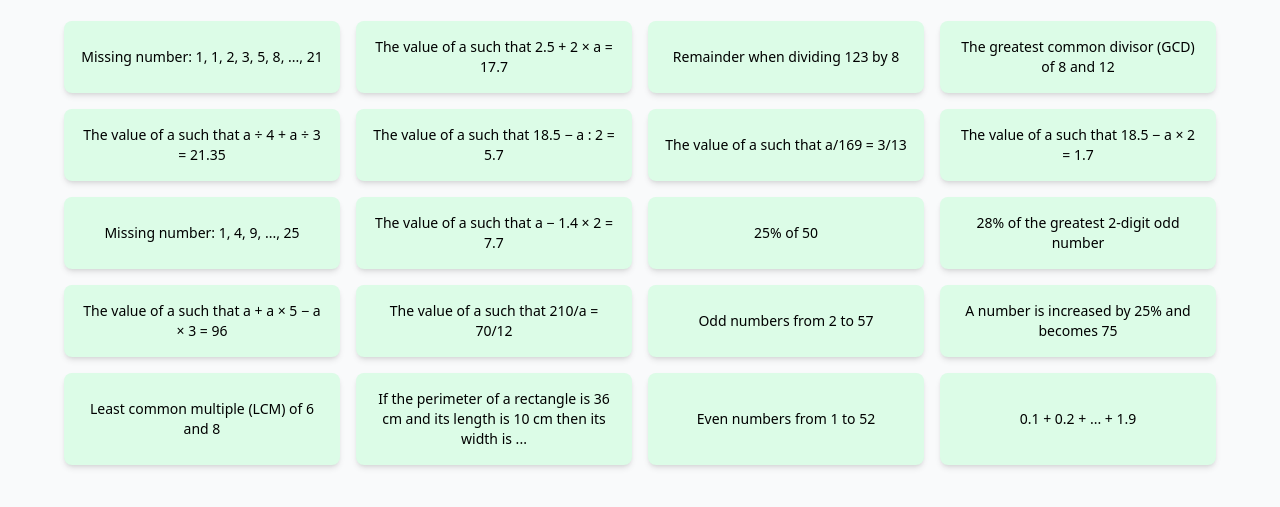
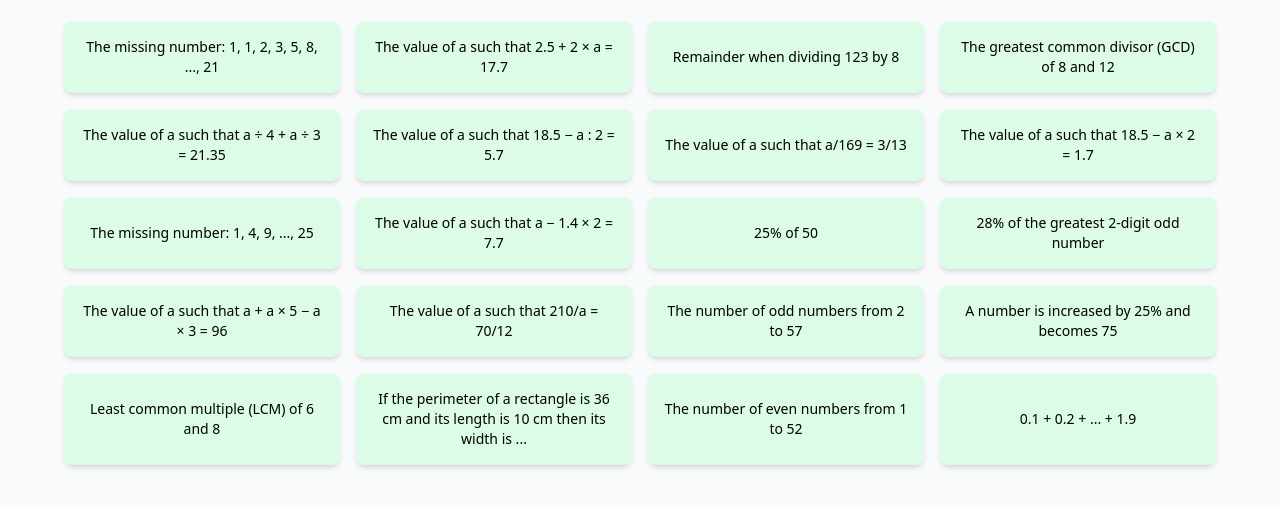
Before and after one commit to 23130240/Play, a website: page index.html in a window 1280 px wide. Shown: the part 75-582 px from the top of the page. Drawn offline with nearby package versions, Linux system fonts and the light colour scheme.

Commit message:
thirdadd

```diff
--- a/index.html
+++ b/index.html
@@ -14,13 +14,13 @@
       { text: 'The value of a such that a + a × 5 − a × 3 = 96', answer: 32, clicked: false },
       { text: 'Remainder when dividing 123 by 8', answer: 3, clicked: false },
       { text: 'The value of a such that a/169 = 3/13', answer: 39, clicked: false },
-      { text: 'Missing number: 1, 1, 2, 3, 5, 8, ..., 21', answer: 13, clicked: false },
-      { text: 'Odd numbers from 2 to 57', answer: 28, clicked: false },
+      { text: 'The missing number: 1, 1, 2, 3, 5, 8, ..., 21', answer: 13, clicked: false },
+      { text: 'The number of odd numbers from 2 to 57', answer: 28, clicked: false },
       { text: 'A number is increased by 25% and becomes 75', answer: 60, clicked: false },
-      { text: 'Even numbers from 1 to 52', answer: 26, clicked: false },
+      { text: 'The number of even numbers from 1 to 52', answer: 26, clicked: false },
       { text: '0.1 + 0.2 + ... + 1.9', answer: 19, clicked: false },
       { text: 'The value of a such that a − 1.4 × 2 = 7.7', answer: 10.5, clicked: false },
-      { text: 'Missing number: 1, 4, 9, ..., 25', answer: 16, clicked: false },
+      { text: 'The missing number: 1, 4, 9, ..., 25', answer: 16, clicked: false },
       { text: 'If the perimeter of a rectangle is 36 cm and its length is 10 cm then its width is ...', answer: 8, clicked: false },
       { text: 'The value of a such that 18.5 − a : 2 = 5.7', answer: 25.6, clicked: false },
       { text: 'The greatest common divisor (GCD) of 8 and 12', answer: 4, clicked: false },
```
